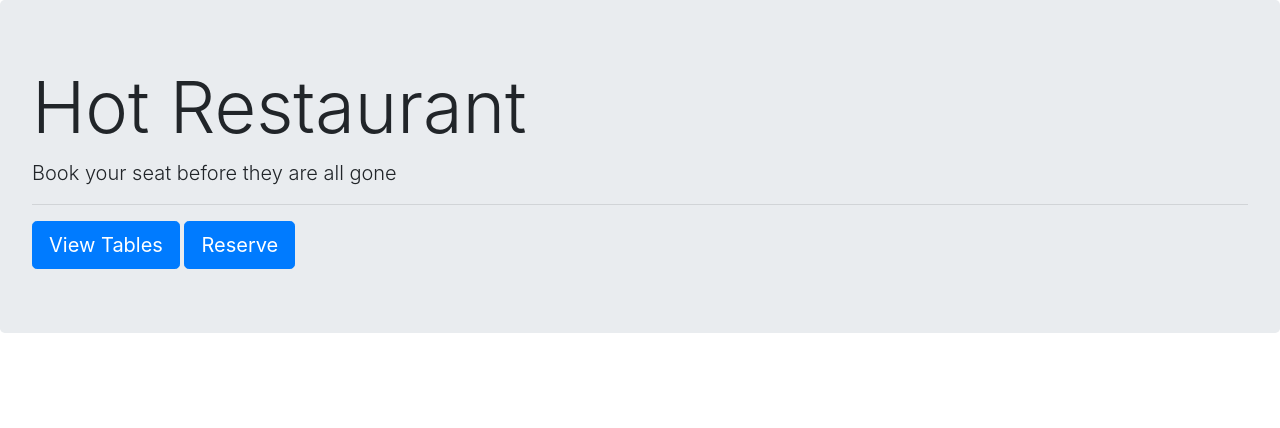
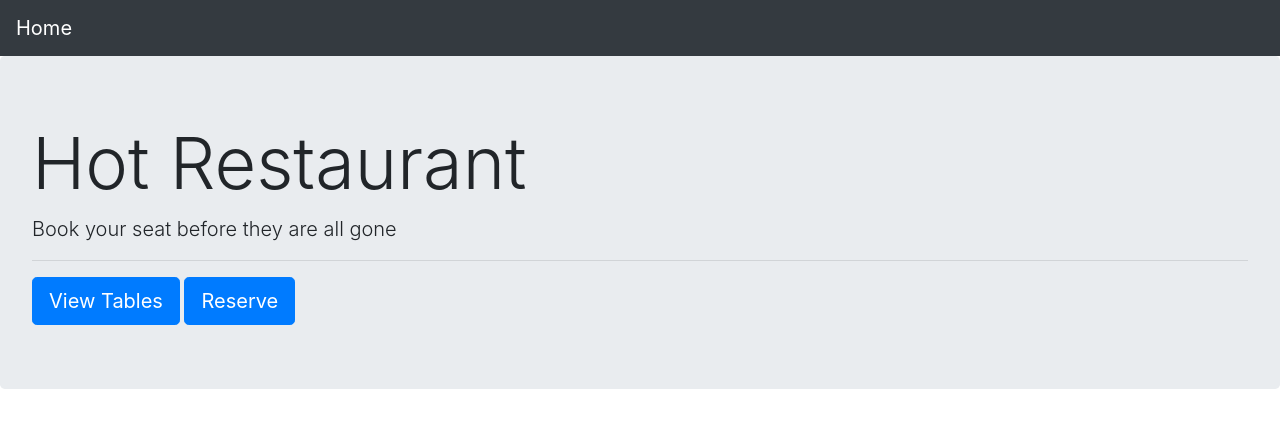
Before and after one commit to BestBroBradley/hot-restaurants, a plain HTML site: page index.html in a window 1280 px wide. Drawn offline with nearby package versions, Linux system fonts and the light colour scheme.

Commit message:
home btn

```diff
--- a/index.html
+++ b/index.html
@@ -15,6 +15,10 @@
 </head>
 
 <body>
+    <nav class="navbar navbar-dark bg-dark">
+        <a class="navbar-brand" href="/">Home
+        </a>
+      </nav>
     <div class="jumbotron">
         <h1 class="display-3">Hot Restaurant</h1>
         <p class="lead">Book your seat before they are all gone </p>
```
